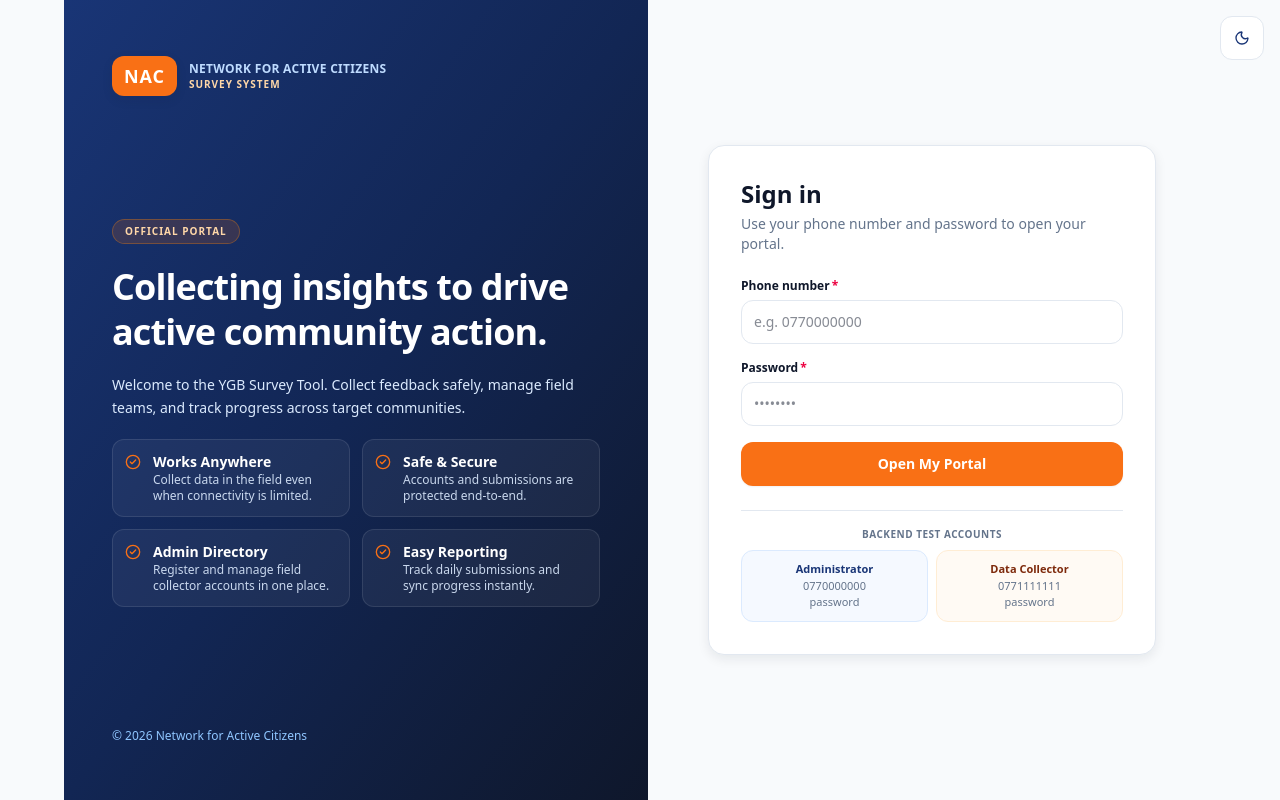
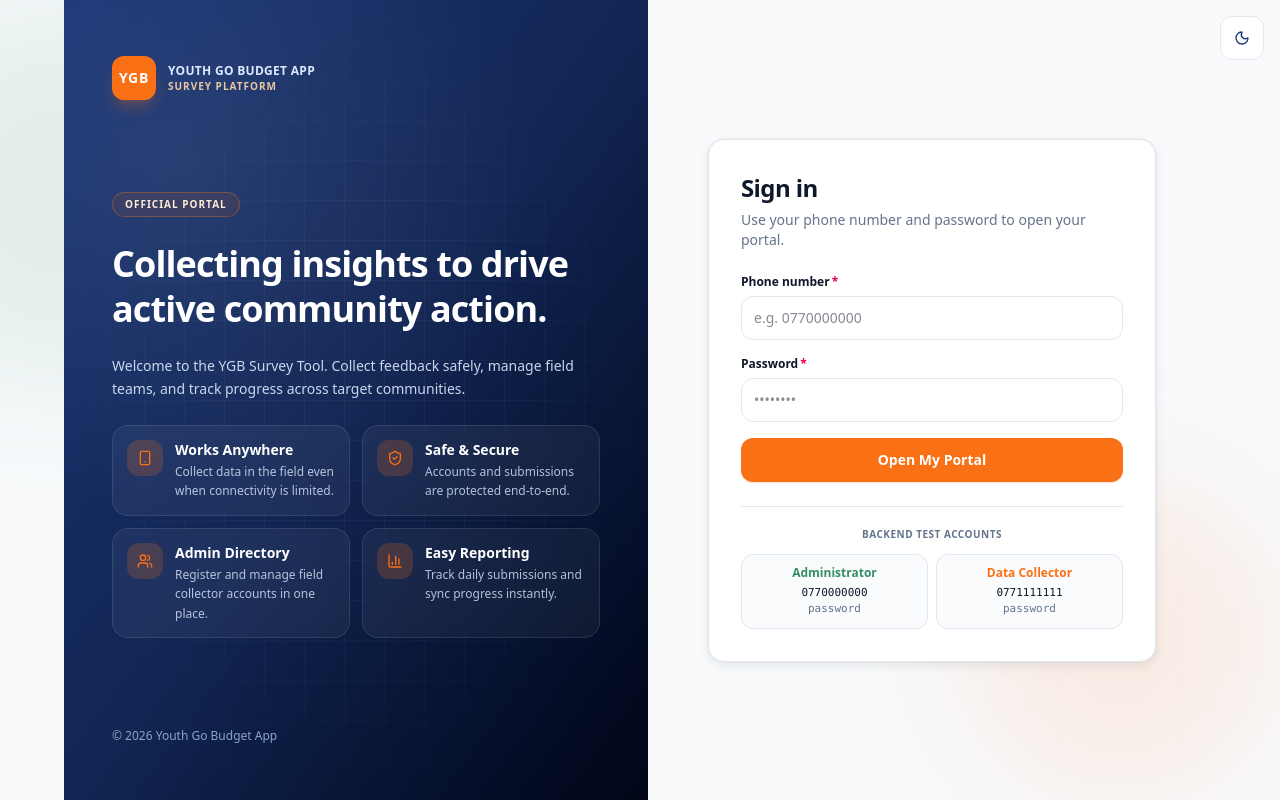
Before and after one commit to ionatech2025/ygb, a React (Vite) app in the folder frontend/: page /login in a window 1280 px wide. Built offline with nearby package versions, Linux system fonts and the light colour scheme; no server answers.

Commit message:
updated login page to YGB instead of NAC

```diff
--- a/frontend/src/adapters/primary/web/forms/CollectorDashboard.tsx
+++ b/frontend/src/adapters/primary/web/forms/CollectorDashboard.tsx
@@ -59,8 +59,8 @@ export function CollectorDashboard() {
 
   if (!canSubmitSurvey(user?.role)) {
     return (
-      <div className="rounded-2xl border border-amber-200 bg-amber-50 p-6 text-center">
-        <p className="text-sm font-semibold text-amber-900">Survey entry is restricted to data collectors.</p>
+      <div className="rounded-2xl border border-amber-200 bg-amber-50 p-6 text-center dark:border-amber-800 dark:bg-amber-950/40">
+        <p className="text-sm font-semibold text-amber-900 dark:text-amber-200">Survey entry is restricted to data collectors.</p>
       </div>
     );
   }
@@ -95,7 +95,9 @@ export function CollectorDashboard() {
       </div>
 
       {statsError && (
-        <p className="rounded-xl border border-amber-200 bg-amber-50 px-3 py-2 text-xs text-amber-800">{statsError}</p>
+        <p className="rounded-xl border border-amber-200 bg-amber-50 px-3 py-2 text-xs text-amber-800 dark:border-amber-800 dark:bg-amber-950/40 dark:text-amber-200">
+          {statsError}
+        </p>
       )}
 
       {!loadingStats && isOnline && (
@@ -129,7 +131,7 @@ function StatCard({
   compact?: boolean;
 }) {
   return (
-    <article className="rounded-2xl border border-border bg-white p-4 shadow-sm">
+    <article className="rounded-2xl border border-border bg-surface p-4 shadow-sm">
       <div className="mb-2 flex items-center gap-2 text-brand">
         <Icon className="h-4 w-4" aria-hidden="true" />
         <p className="text-[11px] font-bold uppercase tracking-wide text-text-muted">{label}</p>
--- a/frontend/src/adapters/primary/web/forms/PortalLogin.tsx
+++ b/frontend/src/adapters/primary/web/forms/PortalLogin.tsx
@@ -1,17 +1,39 @@
 import { useState } from 'react';
 import { useNavigate } from 'react-router-dom';
-import { CheckCircle2, Loader2 } from 'lucide-react';
+import { BarChart3, Loader2, ShieldCheck, Smartphone, Users } from 'lucide-react';
+import type { LucideIcon } from 'lucide-react';
 import { useAuthStore } from '../../../../core/store/useAuthStore';
 import { isValidUgandaPhoneLocal } from '../../../../core/utils/phone-utils';
 import { UGANDA_PHONE_ERROR } from '../../../../core/form-validation';
 import { FormField, formControlClassName } from '../components/forms';
 import { ThemeToggle } from '../components/ThemeToggle';
 
-const FEATURES = [
-  { title: 'Works Anywhere', detail: 'Collect data in the field even when connectivity is limited.' },
-  { title: 'Safe & Secure', detail: 'Accounts and submissions are protected end-to-end.' },
-  { title: 'Admin Directory', detail: 'Register and manage field collector accounts in one place.' },
-  { title: 'Easy Reporting', detail: 'Track daily submissions and sync progress instantly.' },
+const FEATURES: { icon: LucideIcon; title: string; detail: string }[] = [
+  {
+    icon: Smartphone,
+    title: 'Works Anywhere',
+    detail: 'Collect data in the field even when connectivity is limited.',
+  },
+  {
+    icon: ShieldCheck,
+    title: 'Safe & Secure',
+    detail: 'Accounts and submissions are protected end-to-end.',
+  },
+  {
+    icon: Users,
+    title: 'Admin Directory',
+    detail: 'Register and manage field collector accounts in one place.',
+  },
+  {
+    icon: BarChart3,
+    title: 'Easy Reporting',
+    detail: 'Track daily submissions and sync progress instantly.',
+  },
+];
+
+const TEST_ACCOUNTS = [
+  { role: 'Administrator', phone: '0770000000', accent: 'text-brand' },
+  { role: 'Data Collector', phone: '0771111111', accent: 'text-nac-orange' },
 ] as const;
 
 export function PortalLogin() {
@@ -51,59 +73,86 @@ export function PortalLogin() {
 
   return (
     <div className="relative min-h-dvh bg-surface-muted">
+      <div className="pointer-events-none absolute inset-0 overflow-hidden">
+        <div className="absolute -left-32 top-0 h-96 w-96 rounded-full bg-brand/10 blur-3xl dark:bg-brand/5" />
+        <div className="absolute bottom-0 right-0 h-80 w-80 rounded-full bg-nac-orange/10 blur-3xl dark:bg-nac-orange/5" />
+      </div>
+
       <div className="absolute right-4 top-4 z-20">
         <ThemeToggle />
       </div>
-      {/* Mobile-first: sign-in first, hero below; desktop: split layout */}
-      <div className="mx-auto flex min-h-dvh max-w-6xl flex-col lg:flex-row">
-        <section className="order-2 flex flex-1 flex-col justify-between bg-gradient-to-br from-nac-blue via-nac-blue-dark to-slate-900 px-5 py-10 text-white lg:order-1 lg:px-12 lg:py-14">
+
+      <div className="relative mx-auto flex min-h-dvh max-w-6xl flex-col lg:flex-row">
+        <section className="relative order-2 flex flex-1 flex-col justify-between overflow-hidden bg-linear-to-br from-nac-blue via-nac-blue-dark to-slate-950 px-5 py-10 text-white lg:order-1 lg:px-12 lg:py-14">
+          <div className="pointer-events-none absolute inset-0 bg-[radial-gradient(circle_at_20%_20%,rgba(255,255,255,0.08),transparent_45%)]" />
+          <div className="pointer-events-none absolute inset-0 bg-[linear-gradient(to_right,rgba(255,255,255,0.04)_1px,transparent_1px),linear-gradient(to_bottom,rgba(255,255,255,0.04)_1px,transparent_1px)] bg-size-[2.5rem_2.5rem] mask-[radial-gradient(ellipse_at_center,black_30%,transparent_80%)]" />
+
           <div className="relative z-10 flex items-center gap-3">
-            <span className="rounded-xl bg-nac-orange px-3 py-1.5 text-lg font-black tracking-wider shadow-md">
-              NAC
+            <span className="flex h-11 w-11 items-center justify-center rounded-xl bg-nac-orange text-sm font-black tracking-wider shadow-lg shadow-nac-orange/25">
+              YGB
             </span>
             <div>
-              <p className="text-xs font-bold uppercase tracking-wide text-blue-200">Network for Active Citizens</p>
-              <p className="text-[10px] font-semibold uppercase tracking-widest text-orange-200">Survey System</p>
+              <p className="text-xs font-bold uppercase tracking-wide text-blue-100">Youth Go Budget App</p>
+              <p className="text-[10px] font-semibold uppercase tracking-widest text-orange-200/90">Survey Platform</p>
             </div>
           </div>
 
-          <div className="relative z-10 my-8 max-w-xl space-y-5 lg:my-auto">
-            <span className="inline-block rounded-full border border-orange-400/30 bg-orange-500/15 px-3 py-1 text-[10px] font-bold uppercase tracking-widest text-orange-200">
+          <div className="relative z-10 my-8 max-w-xl space-y-6 lg:my-auto">
+            <span className="inline-flex items-center rounded-full border border-orange-400/30 bg-orange-500/10 px-3 py-1 text-[10px] font-bold uppercase tracking-widest text-orange-100 backdrop-blur-sm">
               Official Portal
             </span>
             <h1 className="text-2xl font-black leading-tight tracking-tight sm:text-3xl lg:text-4xl">
               Collecting insights to drive active community action.
             </h1>
-            <p className="text-sm leading-relaxed text-blue-100">
+            <p className="max-w-lg text-sm leading-relaxed text-blue-100/90">
               Welcome to the YGB Survey Tool. Collect feedback safely, manage field teams, and track progress across target communities.
             </p>
             <ul className="grid gap-3 sm:grid-cols-2">
-              {FEATURES.map((feature) => (
-                <li key={feature.title} className="flex gap-3 rounded-xl border border-white/10 bg-white/5 p-3">
-                  <CheckCircle2 className="mt-0.5 h-4 w-4 shrink-0 text-nac-orange" aria-hidden="true" />
+              {FEATURES.map(({ icon: Icon, title, detail }) => (
+                <li
+                  key={title}
+                  className="flex gap-3 rounded-2xl border border-white/10 bg-white/5 p-3.5 backdrop-blur-sm transition hover:border-white/20 hover:bg-white/10"
+                >
+                  <span className="flex h-9 w-9 shrink-0 items-center justify-center rounded-xl bg-nac-orange/20 text-nac-orange">
+                    <Icon className="h-4 w-4" aria-hidden="true" />
+                  </span>
                   <div>
-                    <p className="text-sm font-semibold">{feature.title}</p>
-                    <p className="text-xs text-blue-100/90">{feature.detail}</p>
+                    <p className="text-sm font-semibold text-white">{title}</p>
+                    <p className="mt-0.5 text-xs leading-relaxed text-blue-100/80">{detail}</p>
                   </div>
                 </li>
               ))}
             </ul>
           </div>
 
-          <p className="relative z-10 text-xs text-blue-300">
-            &copy; {new Date().getFullYear()} Network for Active Citizens
+          <p className="relative z-10 text-xs text-blue-200/70">
+            &copy; {new Date().getFullYear()} Youth Go Budget App
           </p>
         </section>
 
         <section className="order-1 flex flex-1 items-center justify-center px-4 py-8 lg:order-2 lg:px-10">
-          <div className="w-full max-w-md rounded-2xl border border-border bg-surface p-6 shadow-md sm:p-8">
-            <div className="mb-6 space-y-1">
-              <h2 className="text-xl font-bold text-text sm:text-2xl">Sign in</h2>
+          <div className="w-full max-w-md">
+            <div className="mb-6 flex items-center gap-2.5 lg:hidden">
+              <span className="flex h-9 w-9 items-center justify-center rounded-lg bg-nac-orange text-xs font-black text-white">
+                YGB
+              </span>
+              <div>
+                <p className="text-sm font-bold text-text">Youth Go Budget App</p>
+                <p className="text-[11px] text-text-muted">Sign in to continue</p>
+              </div>
+            </div>
+
+            <div className="rounded-2xl border border-border bg-surface p-6 shadow-md ring-1 ring-black/3 sm:p-8 dark:ring-white/4">
+              <div className="mb-6 space-y-1.5">
+                <h2 className="text-xl font-bold tracking-tight text-text sm:text-2xl">Sign in</h2>
                 <p className="text-sm text-text-muted">Use your phone number and password to open your portal.</p>
               </div>
 
               {error && (
-              <div className="mb-4 rounded-xl border border-rose-200 bg-rose-50 px-3 py-2.5 text-xs font-medium text-rose-700" role="alert">
+                <div
+                  className="mb-4 rounded-xl border border-rose-200 bg-rose-50 px-3 py-2.5 text-xs font-medium text-rose-700 dark:border-rose-900/60 dark:bg-rose-950/50 dark:text-rose-300"
+                  role="alert"
+                >
                   {error}
                 </div>
               )}
@@ -139,27 +188,28 @@ export function PortalLogin() {
                 <button
                   type="submit"
                   disabled={loading}
-                className="inline-flex min-h-11 w-full items-center justify-center gap-2 rounded-xl bg-nac-orange text-sm font-bold text-white shadow-sm transition hover:bg-nac-orange-hover active:scale-[0.98] disabled:bg-slate-300"
+                  className="inline-flex min-h-11 w-full items-center justify-center gap-2 rounded-xl bg-nac-orange text-sm font-bold text-white shadow-sm shadow-nac-orange/20 transition hover:bg-nac-orange-hover active:scale-[0.98] disabled:cursor-not-allowed disabled:bg-surface-muted disabled:text-text-muted disabled:shadow-none"
                 >
                   {loading && <Loader2 className="h-4 w-4 animate-spin" aria-hidden="true" />}
                   {loading ? 'Signing in…' : 'Open My Portal'}
                 </button>
               </form>
 
-            <div className="mt-6 border-t border-border pt-4">
-              <p className="mb-2 text-center text-[10px] font-bold uppercase tracking-wider text-text-muted">
+              <div className="mt-6 border-t border-border pt-5">
+                <p className="mb-3 text-center text-[10px] font-bold uppercase tracking-wider text-text-muted">
                   Backend test accounts
                 </p>
-              <div className="grid grid-cols-1 gap-2 text-[11px] sm:grid-cols-2">
-                <div className="rounded-xl border border-blue-100 bg-blue-50/60 p-2.5 text-center">
-                  <p className="font-bold text-nac-blue">Administrator</p>
-                  <p className="text-text-muted">0770000000</p>
-                  <p className="text-text-muted">password</p>
+                <div className="grid grid-cols-1 gap-2 sm:grid-cols-2">
+                  {TEST_ACCOUNTS.map(({ role, phone: testPhone, accent }) => (
+                    <div
+                      key={role}
+                      className="rounded-xl border border-border bg-surface-muted/70 px-3 py-2.5 text-center"
+                    >
+                      <p className={`text-xs font-bold ${accent}`}>{role}</p>
+                      <p className="mt-1 font-mono text-[11px] text-text">{testPhone}</p>
+                      <p className="font-mono text-[11px] text-text-muted">password</p>
                     </div>
-                <div className="rounded-xl border border-orange-100 bg-orange-50/60 p-2.5 text-center">
-                  <p className="font-bold text-orange-900">Data Collector</p>
-                  <p className="text-text-muted">0771111111</p>
-                  <p className="text-text-muted">password</p>
+                  ))}
                 </div>
               </div>
             </div>
--- a/frontend/src/adapters/primary/web/layouts/AdminLayout.tsx
+++ b/frontend/src/adapters/primary/web/layouts/AdminLayout.tsx
@@ -18,7 +18,7 @@ export function AdminLayout() {
       <header className="sticky top-0 z-50 border-b border-border bg-surface/90 backdrop-blur-md">
         <div className="mx-auto flex max-w-6xl items-center justify-between gap-3 px-4 py-3 sm:px-6">
           <div className="min-w-0">
-            <p className="text-[10px] font-bold uppercase tracking-widest text-nac-orange">NAC Admin</p>
+            <p className="text-[10px] font-bold uppercase tracking-widest text-nac-orange">YGB Admin</p>
             <h1 className="truncate text-base font-bold text-text sm:text-lg">Survey Tool Dashboard</h1>
           </div>
           <div className="flex shrink-0 items-center gap-2 sm:gap-3">
```
Lines whose indentation alone changed are shown as unchanged.
